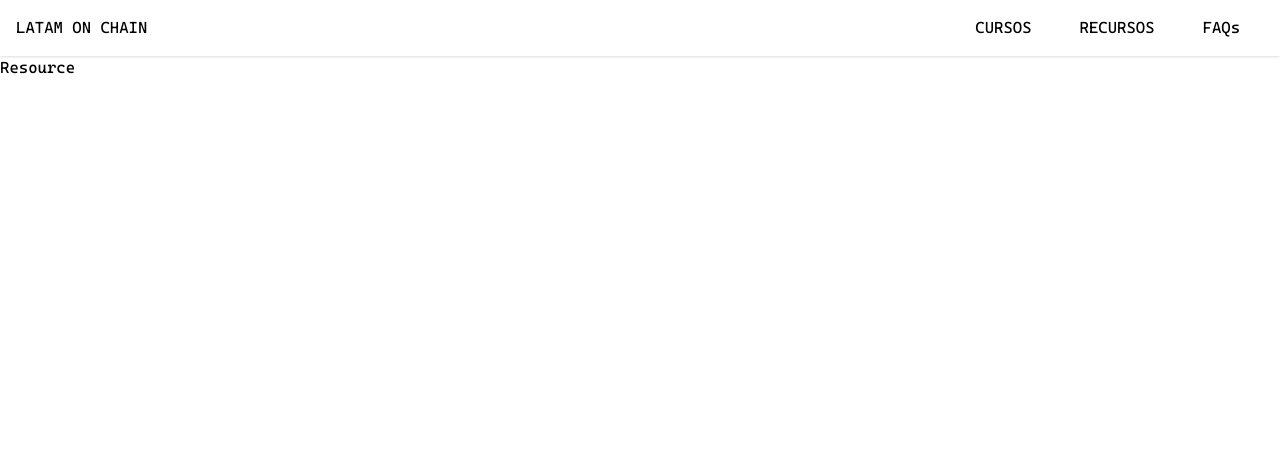
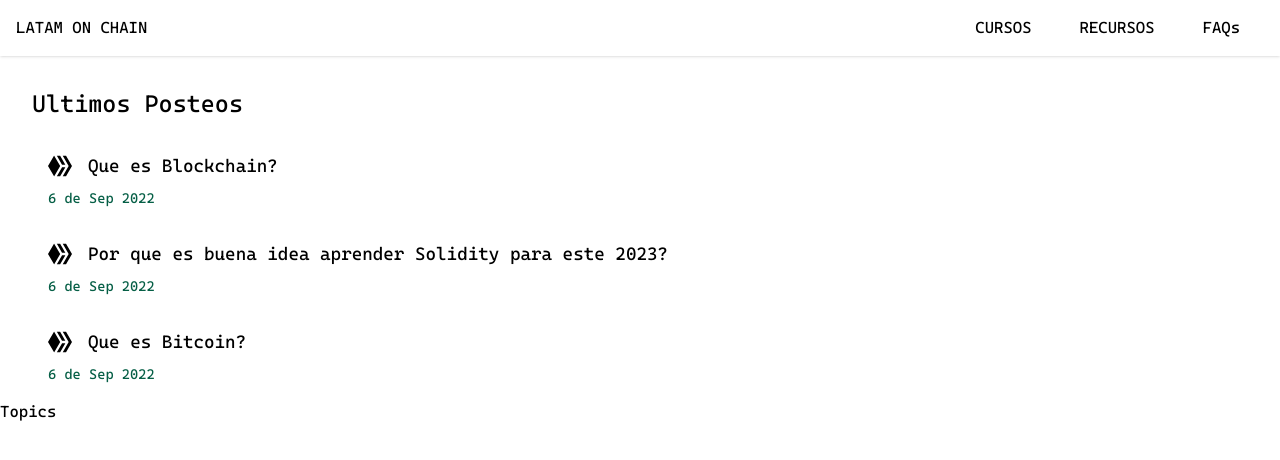
Before and after one commit to nicolasCinzer/latam-on-chain, a React (Create React App) app: page /recursos in a window 1280 px wide. Shown: the top 460 px of the page. Built offline with nearby package versions, Linux system fonts and the light colour scheme.

Commit message:
Resources

```diff
--- a/src/components/home/roadmaps/roadmapBubble/index.jsx
+++ b/src/components/home/roadmaps/roadmapBubble/index.jsx
@@ -2,7 +2,7 @@
 
 const index = ({ title, description }) => {
   return (
-    <div className='py-2 px-4 my-4 mx-8 bg-emerald-400/60 border-2 border-emerald-400 rounded-xl cursor-pointer'>
+    <div className='py-2 px-4 my-4 mx-8 bg-emerald-400/60 rounded-xl cursor-pointer'>
       <div className='text-2xl'>{title}</div>
       <div className='text-base'>{description}</div>
     </div>
--- a/src/components/resources/Resources.jsx
+++ b/src/components/resources/Resources.jsx
@@ -2,10 +2,36 @@
 
 import Resource from './resource/Resource';
 
+import { SiHiveBlockchain } from 'react-icons/si';
+
 const Resources = () => {
   return (
     <>
-      <Resource />
+      <div className='pt-8 pb-4 px-8 text-2xl'>Ultimos Posteos</div>
+      <div className='grid grid-cols-1 px-4'>
+        <Resource
+          topic={'Blockchain'}
+          icon={<SiHiveBlockchain />}
+          title={'Que es Blockchain?'}
+          date={'6 de Sep 2022'}
+        />
+        <Resource
+          topic={'Solidity'}
+          icon={<SiHiveBlockchain />}
+          title={'Por que es buena idea aprender Solidity para este 2023?'}
+          date={'6 de Sep 2022'}
+        />
+        <Resource
+          topic={'Bitcoin'}
+          icon={<SiHiveBlockchain />}
+          title={'Que es Bitcoin?'}
+          date={'6 de Sep 2022'}
+        />
+      </div>
+      <div>
+        Topics
+
+      </div>
     </>
   );
 };
--- a/src/components/resources/resource/Resource.jsx
+++ b/src/components/resources/resource/Resource.jsx
@@ -1,9 +1,20 @@
-import React from 'react'
+import React from 'react';
 
-const Resource = () => {
+const Resource = ({ id, icon, title, date }) => {
+  console.log(title.length);
   return (
-    <div>Resource</div>
-  )
-}
+    <div className='flex flex-col w-2/3 px-4 py-2 mx-4 my-2 rounded-lg cursor-pointer transition-all duration-300 group hover:bg-emerald-400/60'>
+      <div className='flex items-center'>
+        <div className='text-2xl group-hover:animate-pulse'>{icon}</div>
+        <div
+          className={`ml-4 text ${title.length > 80 ? 'text-base' : 'text-lg'}`}
+        >
+          {title}
+        </div>
+      </div>
+      <div className='mt-2 text-sm text-emerald-800'>{date}</div>
+    </div>
+  );
+};
 
-export default Resource
+export default Resource;
```
